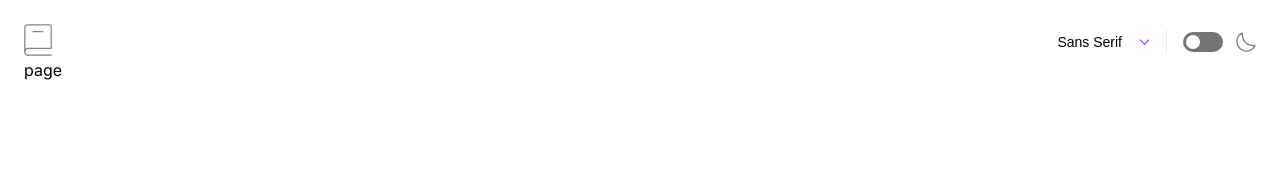
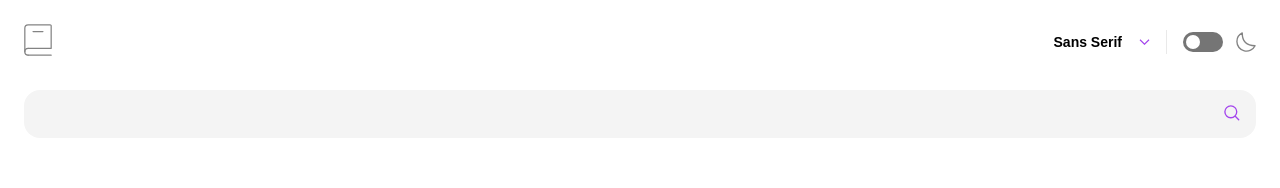
Before and after one commit to BrandenDaniel/dictionary-app, a Next.js app: page / in a window 1280 px wide. Shown: the top 188 px of the page. Built offline with nearby package versions, Linux system fonts and the light colour scheme.

Commit message:
progress

```diff
--- a/src/app/layout.tsx
+++ b/src/app/layout.tsx
@@ -1,7 +1,7 @@
 import type { Metadata } from "next";
+import { inter } from "./fonts";
+import Nav from "@/components/Nav";
 import "../sass/main.scss";
-import Nav from "@/components/Nav";
-import { inter } from "./fonts";
 
 export const metadata: Metadata = {
   title: "Dictionary App",
--- a/src/app/page.tsx
+++ b/src/app/page.tsx
@@ -1,7 +1,12 @@
+import Search from "@/components/Search";
 import React from "react";
 
 const page = () => {
-  return <div>page</div>;
+  return (
+    <>
+      <Search />
+    </>
+  );
 };
 
 export default page;
--- a/src/components/Nav.tsx
+++ b/src/components/Nav.tsx
@@ -4,7 +4,7 @@ import Image from "next/image";
 import Link from "next/link";
 import { ChangeEvent, MouseEvent, useEffect, useState } from "react";
 import Logo from "../assets/icons/logo.svg";
-import MoonLight from "../assets/icons/icon-moon.svg";
+import MoonLight from "../assets/icons/icon-moon-light.svg";
 import MoonDark from "../assets/icons/icon-moon-dark.svg";
 import { inter, lora, inconsolata } from "../app/fonts";
 
--- /dev/null
+++ b/src/components/Search.tsx
@@ -0,0 +1,15 @@
+import Image from "next/image";
+import searchIcon from "../assets/icons/icon-search.svg";
+
+const Search = () => {
+  return (
+    <form className="search">
+      <input type="text" />
+      <button>
+        <Image src={searchIcon} alt="search" />
+      </button>
+    </form>
+  );
+};
+
+export default Search;
--- a/src/sass/nav.scss
+++ b/src/sass/components/nav.scss
@@ -26,13 +26,14 @@
       align-items: center;
       gap: 16px;
       font-size: 14px;
+      font-weight: 700;
 
       &::after {
         content: "";
         display: block;
         width: 12px;
         height: 6px;
-        background-image: url("../assets/icons/icon-arrow-down.svg");
+        background-image: url("../../assets/icons/icon-arrow-down.svg");
         background-repeat: no-repeat;
         background-size: contain;
         background-position: center;
--- /dev/null
+++ b/src/sass/components/search.scss
@@ -0,0 +1,26 @@
+.search {
+  display: flex;
+  align-items: center;
+  margin-top: 30px;
+  position: relative;
+
+  input {
+    flex: 1;
+    border: none;
+    background: var(--off-white);
+    border-radius: 16px;
+    height: 48px;
+    padding: 0 0 0 16px;
+    font-weight: 700;
+  }
+
+  button {
+    position: absolute;
+    right: 16px;
+
+    img {
+      height: 16px;
+      width: 16px;
+    }
+  }
+}
--- a/src/sass/global.scss
+++ b/src/sass/global.scss
@@ -27,6 +27,13 @@ body[data-theme="dark"] {
   }
 
   .nav {
+    &__font-dropdown {
+      &-options {
+        box-shadow: 0px 0 20px 0 rgba(164, 69, 237, 0.7);
+        background: var(--super-dark-grey);
+      }
+    }
+
     &__theme-toggler {
       input::after {
         background: var(--purple);
--- a/src/sass/main.scss
+++ b/src/sass/main.scss
@@ -1,3 +1,4 @@
 @import "./global.scss";
 @import "./dictionaryPage.scss";
-@import "./nav.scss";
+@import "./components/nav.scss";
+@import "./components/search.scss";
```
Also changed, not shown: src/assets/icons/icon-moon-light.svg (renamed from src/assets/icons/icon-moon.svg).
